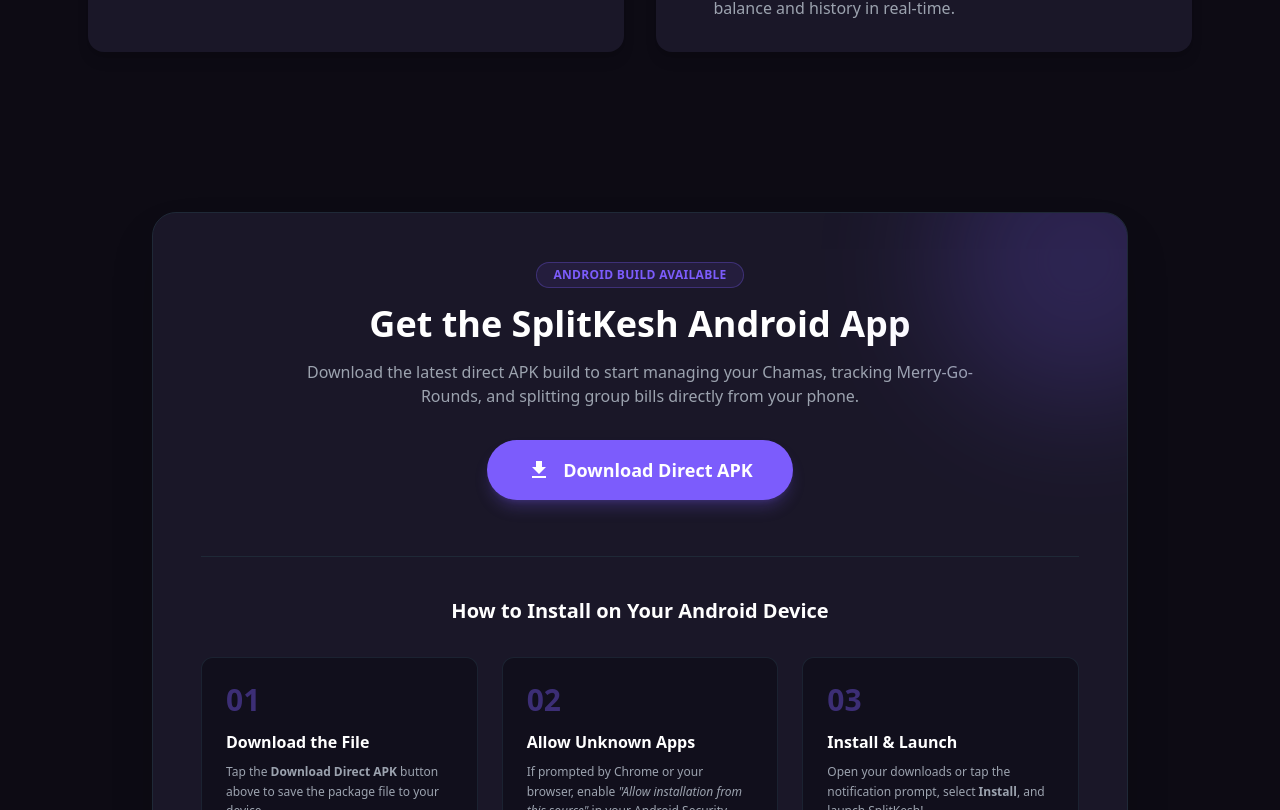
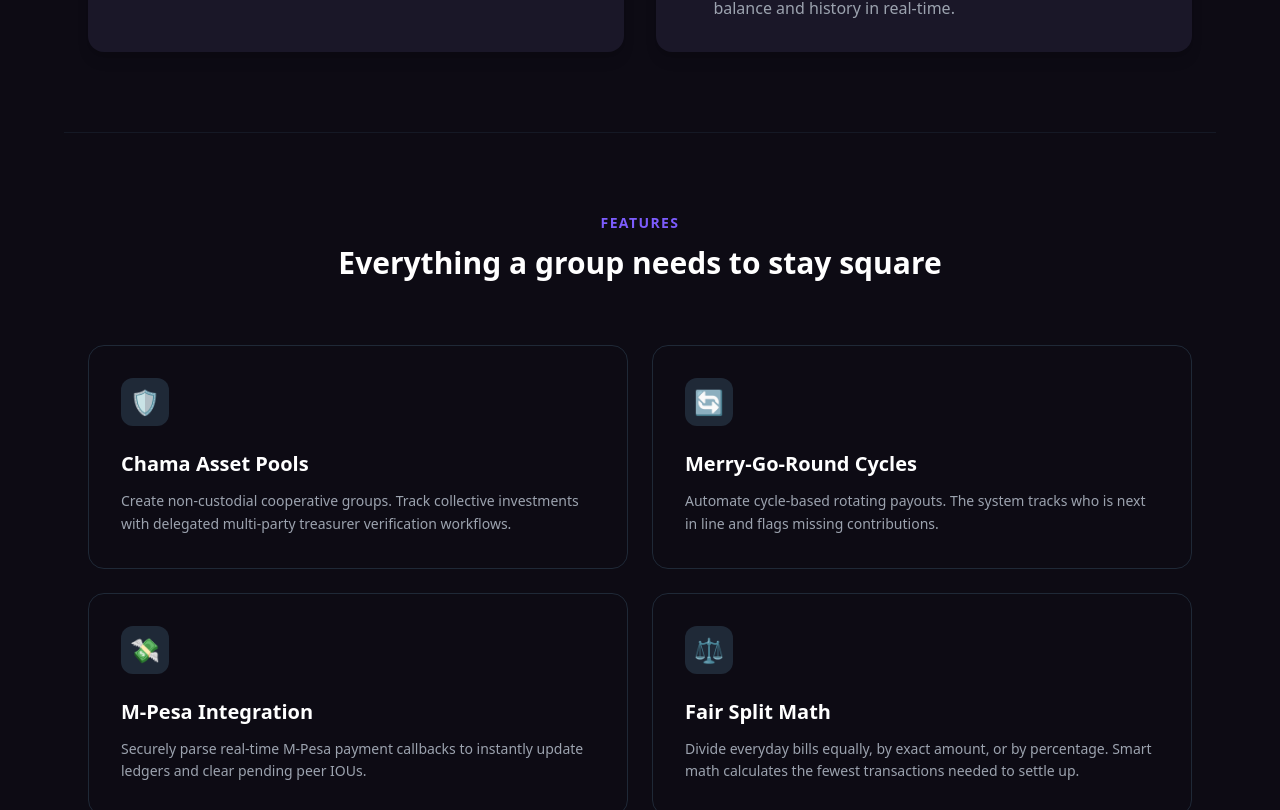
Before and after one commit to briankimani640/splitkesh-web, a React (Vite) app: page / in a window 1280 px wide. Shown: the part 1530-2340 px from the top of the page. Built offline with nearby package versions, Linux system fonts and the light colour scheme.

Commit message:
feat: implement 4-card feature grid layout

```diff
--- a/src/App.jsx
+++ b/src/App.jsx
@@ -1,6 +1,7 @@
 import Navbar from './components/Navbar'
 import Hero from './components/Hero'
 import ProblemSolution from './components/ProblemSolution'
+import FeatureGrid from './components/FeatureGrid'
 import ApkDownloadGuide from './components/ApkDownloadGuide'
 import Footer from './components/Footer'
 
@@ -8,10 +9,10 @@
   return (
     <div className="min-h-screen bg-darkbg font-sans text-white">
       <Navbar />
-      {/* Added padding-top to account for the fixed navbar */}
       <main className="pt-20">
         <Hero />
         <ProblemSolution />
+        <FeatureGrid />
         <ApkDownloadGuide />
       </main>
       <Footer />
--- /dev/null
+++ b/src/components/FeatureGrid.jsx
@@ -0,0 +1,62 @@
+const FeatureGrid = () => {
+  const features = [
+    {
+      title: "Chama Asset Pools",
+      description: "Create non-custodial cooperative groups. Track collective investments with delegated multi-party treasurer verification workflows.",
+      icon: "🛡️"
+    },
+    {
+      title: "Merry-Go-Round Cycles",
+      description: "Automate cycle-based rotating payouts. The system tracks who is next in line and flags missing contributions.",
+      icon: "🔄"
+    },
+    {
+      title: "M-Pesa Integration",
+      description: "Securely parse real-time M-Pesa payment callbacks to instantly update ledgers and clear pending peer IOUs.",
+      icon: "💸"
+    },
+    {
+      title: "Fair Split Math",
+      description: "Divide everyday bills equally, by exact amount, or by percentage. Smart math calculates the fewest transactions needed to settle up.",
+      icon: "⚖️"
+    }
+  ];
+
+  return (
+    <section className="py-20 px-6 max-w-6xl mx-auto border-t border-gray-800/50">
+
+      {/* Section Header */}
+      <div className="text-center mb-16">
+        <h2 className="text-sm text-primary font-bold tracking-widest uppercase mb-3">
+          Features
+        </h2>
+        <h3 className="text-3xl font-bold text-white">
+          Everything a group needs to stay square
+        </h3>
+      </div>
+
+      {/* Feature Grid */}
+      <div className="grid grid-cols-1 md:grid-cols-2 gap-6">
+        {features.map((feature, index) => (
+          <div
+            key={index}
+            className="bg-darkbg border border-gray-800 p-8 rounded-2xl hover:border-primary/50 hover:bg-darkcard transition-all duration-300 group"
+          >
+            <div className="w-12 h-12 bg-gray-800 group-hover:bg-primary/20 rounded-xl flex items-center justify-center text-2xl mb-6 transition-colors duration-300">
+              {feature.icon}
+            </div>
+            <h4 className="text-xl font-bold text-white mb-3">
+              {feature.title}
+            </h4>
+            <p className="text-gray-400 leading-relaxed text-sm">
+              {feature.description}
+            </p>
+          </div>
+        ))}
+      </div>
+
+    </section>
+  );
+};
+
+export default FeatureGrid;
```
